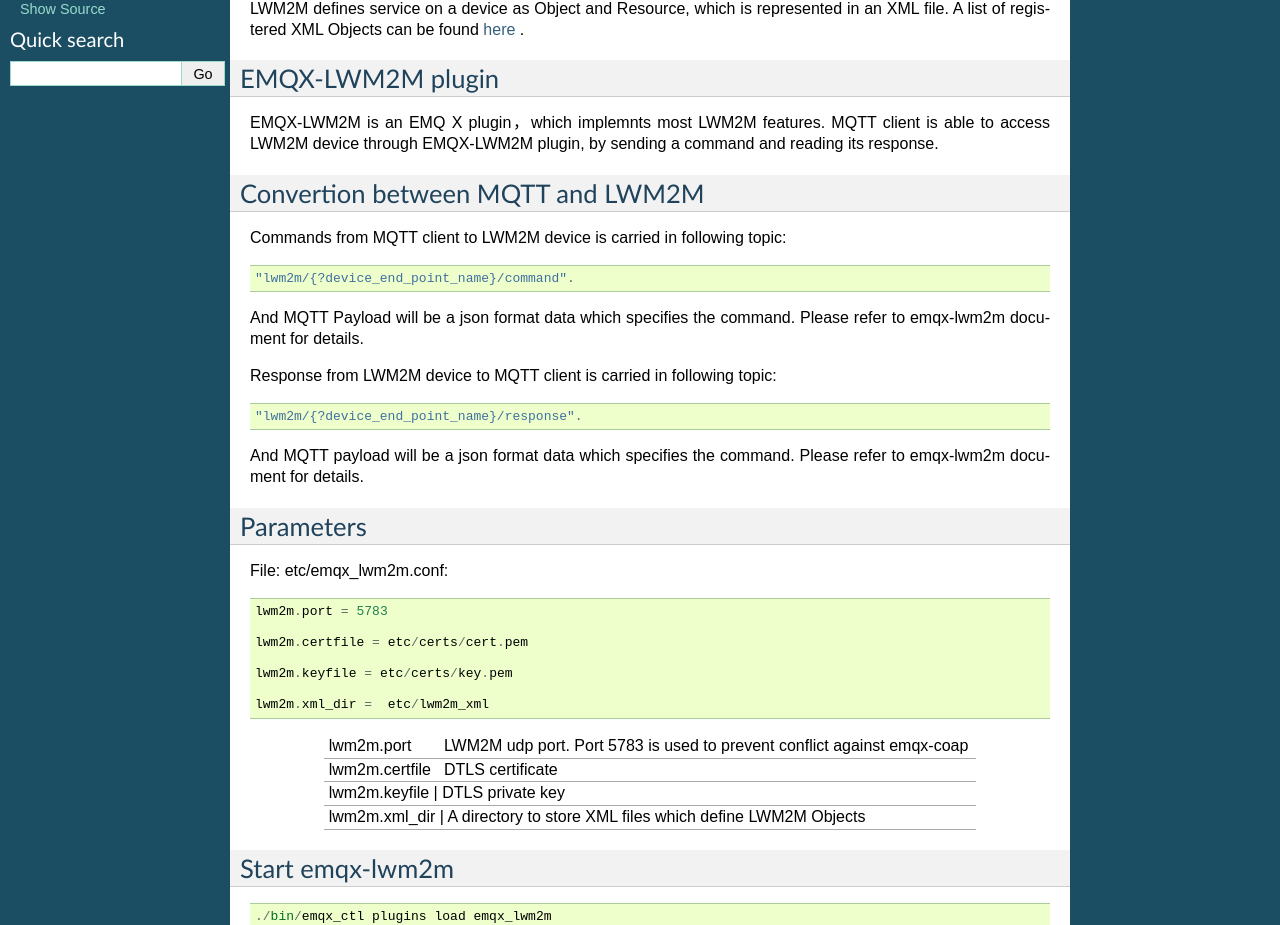
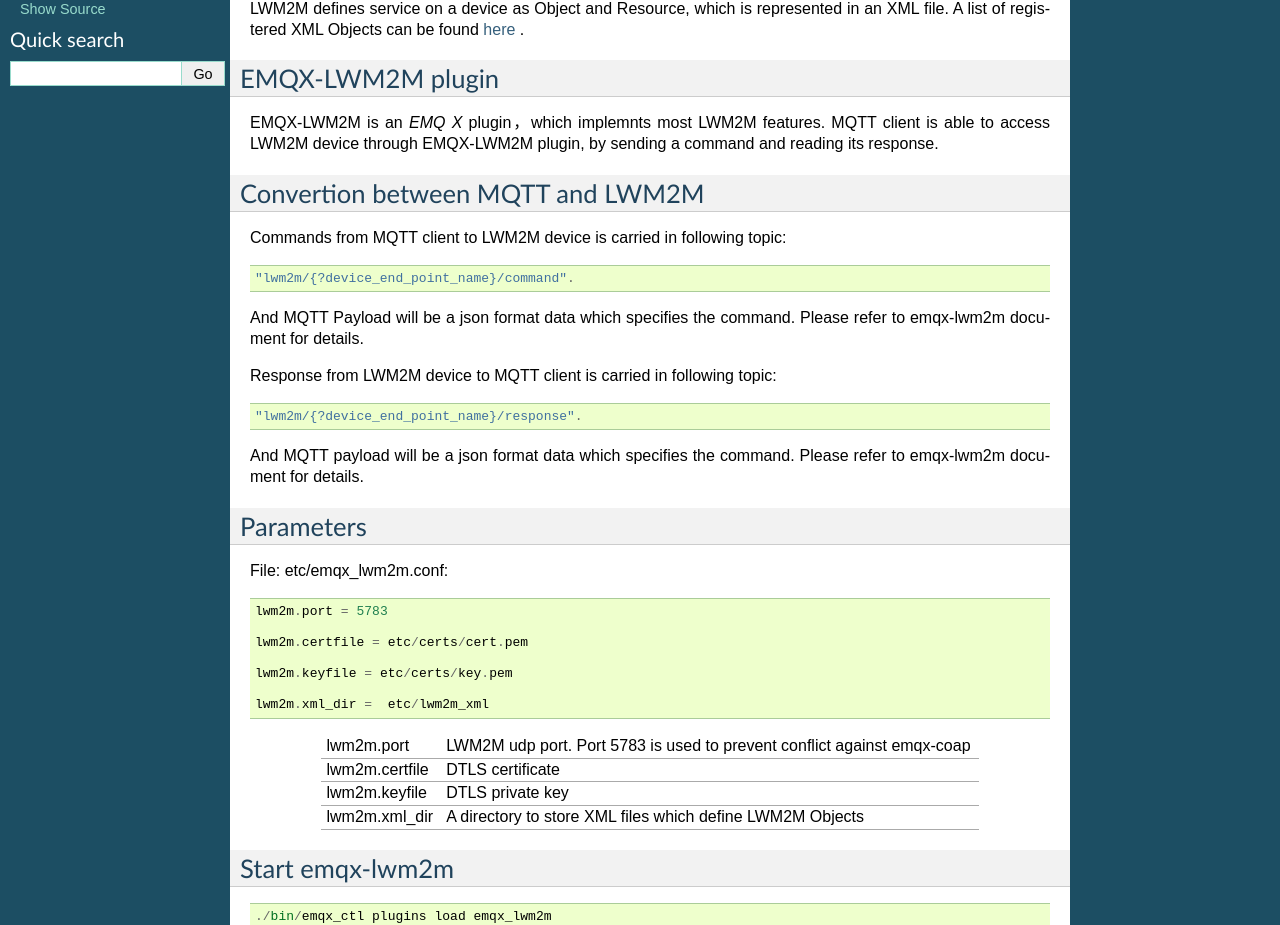
Before and after one commit to emqxarchive/emqx-docs-en, a Sphinx documentation site: the page built from source/lwm2m.rst, in a window 1280 px wide. Shown: the part 282-1207 px from the top of the page. Built offline with Sphinx 7.4.7, drawn with Linux system fonts in a browser that asks for light colours.

Commit message:
fix format

```diff
--- a/source/lwm2m.rst
+++ b/source/lwm2m.rst
@@ -21,7 +21,7 @@
 EMQX-LWM2M plugin
 -----------------
 
-EMQX-LWM2M is an EMQ X plugin，which implemnts most LWM2M features. MQTT client is able to access LWM2M device through EMQX-LWM2M plugin, by sending a command and reading its response.
+EMQX-LWM2M is an *EMQ X* plugin，which implemnts most LWM2M features. MQTT client is able to access LWM2M device through EMQX-LWM2M plugin, by sending a command and reading its response.
 
 
 ---------------------------------
@@ -67,7 +67,7 @@
 | lwm2m.certfile        | DTLS certificate                                                           |
 +-----------------------+----------------------------------------------------------------------------+
 | lwm2m.keyfile         | DTLS private key                                                           |
-+-----------------------------+----------------------------------------------------------------------+
++-----------------------+----------------------------------------------------------------------------+
 | lwm2m.xml_dir         | A directory to store XML files which define LWM2M Objects                  |
 +-----------------------+----------------------------------------------------------------------------+
 
```
